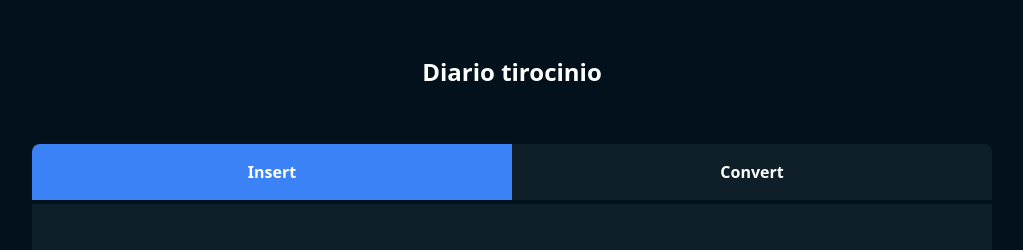
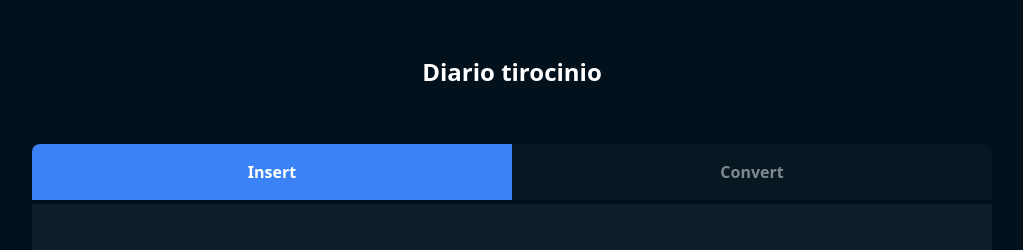
Before and after one commit to csunibo/diario-tirocinio, a Vue app: page / in a window 1280 px wide. Shown: the top 250 px of the page, without its empty margins (128-1151 px from the left). Built offline with nearby package versions, Linux system fonts and the light colour scheme.

Commit message:
make button grey when convertion is not possible

```diff
--- a/src/App.vue
+++ b/src/App.vue
@@ -29,25 +29,30 @@ export default defineComponent({
       this.updateLocalStorage()
     },
 
-    removeActivity(id: Number) {
+    removeActivity(id: Number): void {
       this.activities = this.activities.filter((x) => x.Id !== id)
       this.updateLocalStorage()
     },
 
-    clearAll() {
+    clearAll(): void {
       this.activities = []
       this.updateLocalStorage()
     },
 
-    updateLocalStorage() {
+    updateLocalStorage(): void {
       localStorage.setItem('activities', JSON.stringify(this.activities))
     },
 
-    convert() {
+    convert(): void {
       console.log('RICHIESTA CONVERSIONE :)')
     },
 
-    switchMode() {
+    canConvert(): boolean {
+      console.log(this.activities.length)
+      return this.activities.length > 0
+    },
+
+    switchMode(): void {
       if (this.activities.length <= 0) {
         this.duringConversion = false
       } else {
@@ -75,9 +80,14 @@ export default defineComponent({
           </button>
           <button
             @click="switchMode"
-            :disabled="duringConversion"
-            class="w-full p-4 rounded-tr-lg enabled:hover:bg-blue-400 font-bold"
-            :class="{ 'bg-csunibo-light-blu': !duringConversion, 'bg-blue-500': duringConversion }"
+            :disabled="duringConversion || !canConvert()"
+            class="w-full p-4 rounded-tr-lg font-bold"
+            :class="{
+              'bg-csunibo-light-blu': !duringConversion,
+              'bg-blue-500': duringConversion,
+              'enabled:hover:bg-blue-400': canConvert(),
+              'opacity-50': !canConvert()
+            }"
           >
             Convert
           </button>
```
